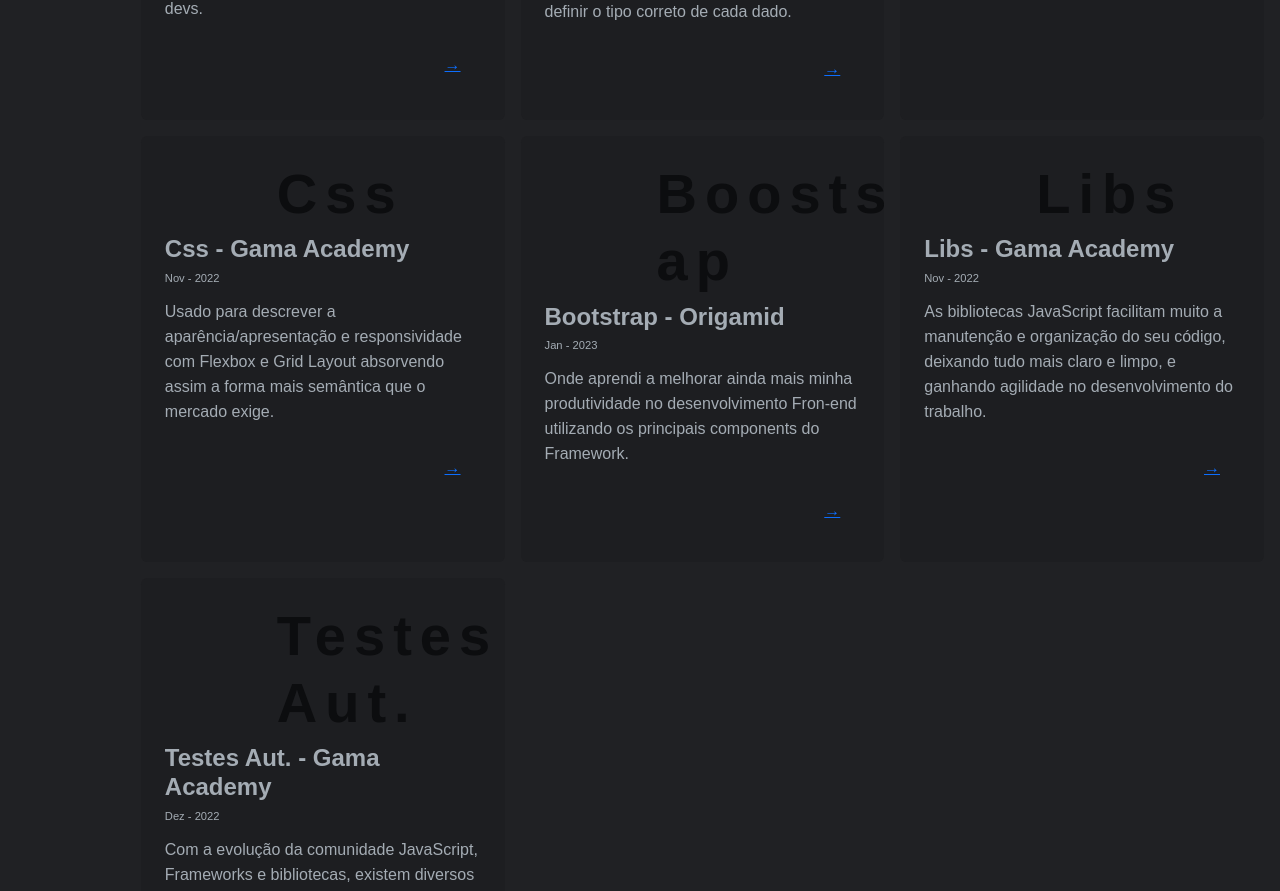
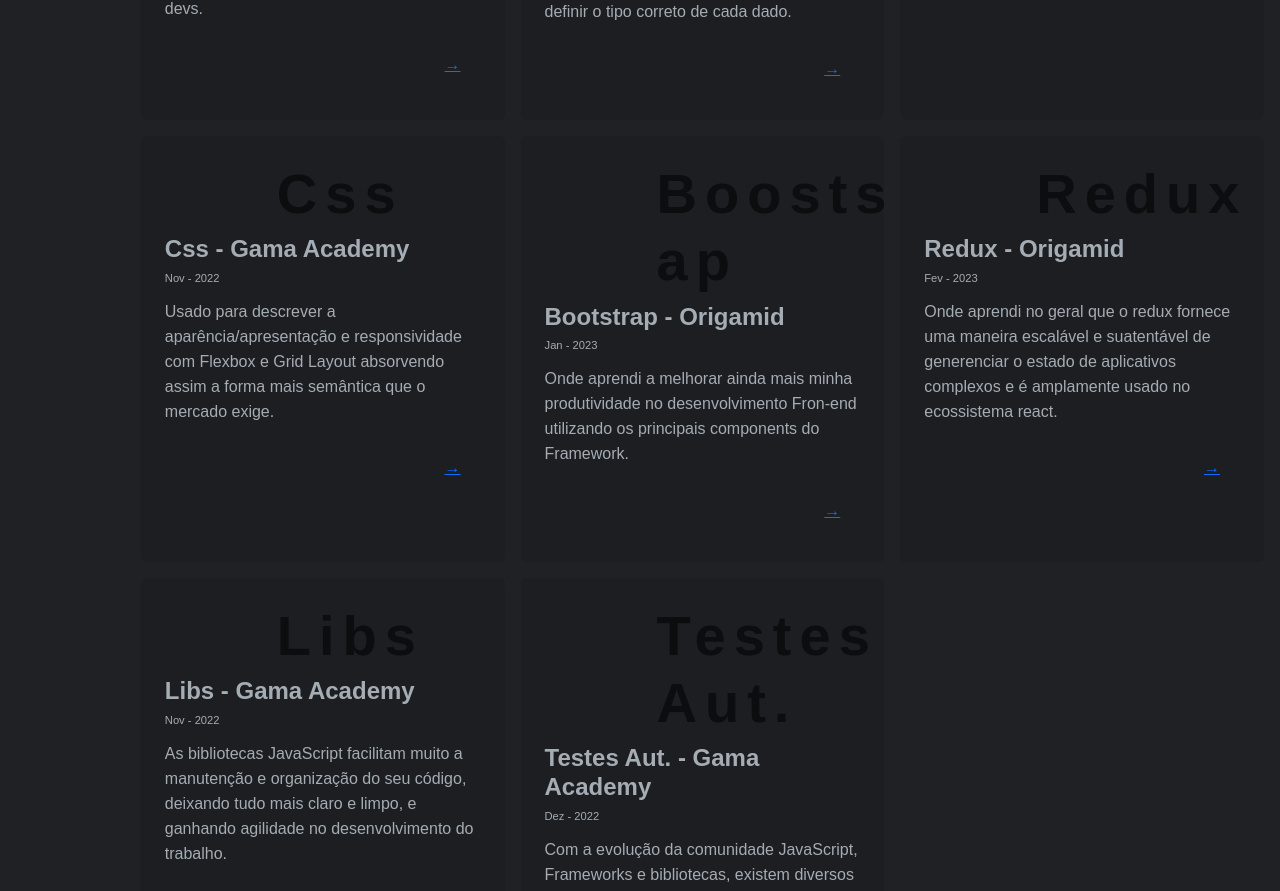
Before and after one commit to Leoodaviid/portfolio-david, a React (Create React App) app: page /habilidades in a window 1280 px wide. Shown: the part 869-1760 px from the top of the page. Built offline with nearby package versions, Linux system fonts and the light colour scheme.

Commit message:
adicionando nova habilidade

```diff
--- a/src/pages/Habilidades/Habilidades.tsx
+++ b/src/pages/Habilidades/Habilidades.tsx
@@ -150,6 +150,24 @@
             &rarr;
           </a>
         </div>
+        <div className="card redux">
+          <h2 className="card-title-large">Redux</h2>
+          <h3 className="card-title-small">Redux - Origamid</h3>
+          <span className="card-title-station">Fev - 2023</span>
+          <p>
+            Onde aprendi no geral que o redux fornece uma maneira escalável e
+            suatentável de generenciar o estado de aplicativos complexos e é
+            amplamente usado no ecossistema react.
+          </p>
+          <a
+            className="card-cta"
+            href="https://www.origamid.com/certificate/9b5c0959"
+            target={"_blank"}
+            rel="noreferrer"
+          >
+            &rarr;
+          </a>
+        </div>
         <div className="card libs">
           <h2 className="card-title-large">Libs</h2>
           <h3 className="card-title-small">Libs - Gama Academy</h3>
```
